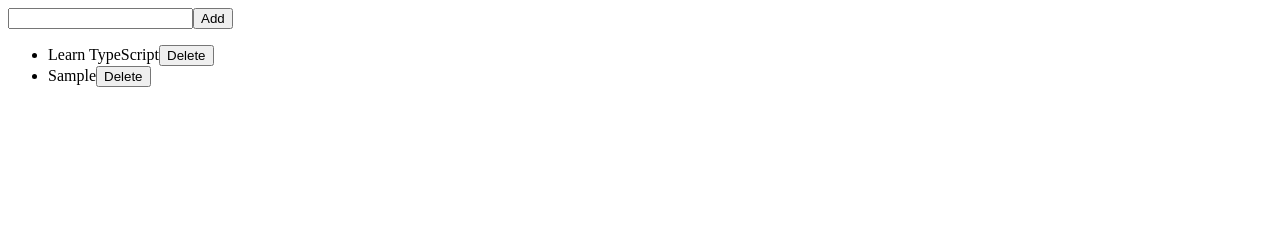
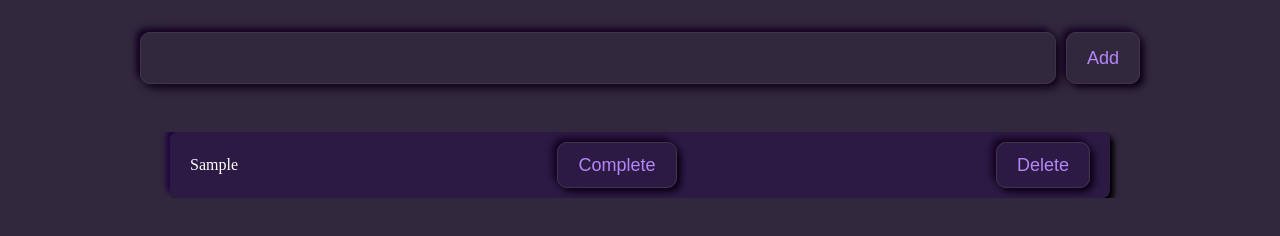
Before and after one commit to joseph0926/pure-todo-list, a website built with webpack: page src/index.html in a window 1280 px wide. Both pictures are taken after typing "Sample" into the empty fields and a click on the button "Add". Built offline with nearby package versions, Linux system fonts and the light colour scheme.

Commit message:
#3 add, delete, complete Todo 기능 추가 / 스타일링 추가

```diff
--- a/src/components/App.ts
+++ b/src/components/App.ts
@@ -5,10 +5,12 @@ import { AddTodoForm } from '@/components/todo/AddTodoForm';
 export const App = (
   todos: Todo[],
   onAdd: (task: string) => void,
-  onDelete: (id: number) => void
+  onDelete: (id: number) => void,
+  toggleComplete: (id: number) => void,
 ) => {
   const app = document.createElement('div');
-  const todoList = TodoList(todos, onDelete);
+  app.classList.add('app');
+  const todoList = TodoList(todos, onDelete, toggleComplete);
   const addTodoForm = AddTodoForm(onAdd);
 
   app.appendChild(addTodoForm);
--- a/src/components/todo/AddTodoForm.ts
+++ b/src/components/todo/AddTodoForm.ts
@@ -1,15 +1,18 @@
 export const AddTodoForm = (onAdd: (task: string) => void) => {
   const form = document.createElement('form');
+  form.classList.add('add-todo');
+
   const input = document.createElement('input');
+
   const addButton = document.createElement('button');
+  addButton.textContent = 'Add';
 
-  addButton.textContent = 'Add';
   form.appendChild(input);
   form.appendChild(addButton);
 
   form.onsubmit = (e) => {
     e.preventDefault();
-    if (!input.value.trim()) {return;}
+    if (!input.value.trim()) return;
     onAdd(input.value);
     input.value = '';
   };
--- a/src/components/todo/TodoItem.ts
+++ b/src/components/todo/TodoItem.ts
@@ -1,11 +1,27 @@
 import { Todo } from '@/types/todo';
 
-export const TodoItem = (todo: Todo, onDelete: (id: number) => void) => {
+export const TodoItem = (
+  todo: Todo,
+  onDelete: (id: number) => void,
+  onToggleComplete: (id: number) => void,
+) => {
   const item = document.createElement('li');
+  item.classList.add('todo-item');
   item.textContent = todo.task;
+
+  if (todo.completed) {
+    item.style.textDecoration = 'line-through';
+  }
+
   const deleteButton = document.createElement('button');
   deleteButton.textContent = 'Delete';
   deleteButton.onclick = () => onDelete(todo.id);
+
+  const completeButton = document.createElement('button');
+  completeButton.textContent = 'Complete';
+  completeButton.onclick = () => onToggleComplete(todo.id);
+
+  item.appendChild(completeButton);
   item.appendChild(deleteButton);
 
   return item;
--- a/src/components/todo/TodoList.ts
+++ b/src/components/todo/TodoList.ts
@@ -1,10 +1,15 @@
 import { Todo } from '@/types/todo';
 import { TodoItem } from '@/components/todo/TodoItem';
 
-export const TodoList = (todos: Todo[], onDelete: (id: number) => void) => {
+export const TodoList = (
+  todos: Todo[],
+  onDelete: (id: number) => void,
+  toggleComplete: (id: number) => void,
+) => {
   const list = document.createElement('ul');
+  list.classList.add('todo-list');
   todos.forEach((todo) => {
-    const todoItem = TodoItem(todo, onDelete);
+    const todoItem = TodoItem(todo, onDelete, toggleComplete);
     list.appendChild(todoItem);
   });
 
--- /dev/null
+++ b/src/features/todo.ts
@@ -0,0 +1,20 @@
+import { Todo } from '@/types/todo';
+
+let todos: Todo[] = [];
+
+export const getTodos = () => todos;
+
+export const onAdd = (task: string) => {
+  const newTodo: Todo = { id: Date.now(), task, completed: false };
+  todos = [...todos, newTodo];
+};
+
+export const onDelete = (id: number) => {
+  todos = todos.filter((todo) => todo.id !== id);
+};
+
+export const toggleComplete = (id: number) => {
+  todos = todos.map((todo) =>
+    todo.id === id ? { ...todo, completed: !todo.completed } : todo,
+  );
+};
--- a/src/index.html
+++ b/src/index.html
@@ -3,6 +3,7 @@
   <head>
     <meta charset="UTF-8" />
     <meta name="viewport" content="width=device-width, initial-scale=1.0" />
+    <link rel="stylesheet" href="style.css" />
     <title>NHN-Injeinc-TodoList</title>
   </head>
   <body>
--- a/src/index.ts
+++ b/src/index.ts
@@ -1,27 +1,36 @@
 import { App } from '@/components/App';
-import { Todo } from '@/types/todo';
+import {
+  getTodos,
+  onAdd as onAddTodo,
+  onDelete as onDeleteTodo,
+  toggleComplete as toggleCompleteTodo,
+} from '@/features/todo';
 
-let todos: Todo[] = [{ id: 1, task: 'Learn TypeScript', completed: false }];
+const render = () => {
+  const root = document.getElementById('root');
+  if (!root) return;
+
+  root.innerHTML = '';
+
+  const todos = getTodos();
+  const appElement = App(todos, onAdd, onDelete, toggleComplete);
+
+  root.appendChild(appElement);
+};
 
 const onAdd = (task: string) => {
-  const newTodo: Todo = { id: Date.now(), task, completed: false };
-  todos = [...todos, newTodo];
+  onAddTodo(task);
   render();
 };
 
 const onDelete = (id: number) => {
-  todos = todos.filter((todo) => todo.id !== id);
+  onDeleteTodo(id);
   render();
 };
 
-const render = () => {
-  const root = document.getElementById('root');
-  if (!root) {return;}
-
-  root.innerHTML = '';
-
-  const appElement = App(todos, onAdd, onDelete);
-  root.appendChild(appElement);
+const toggleComplete = (id: number) => {
+  toggleCompleteTodo(id);
+  render();
 };
 
 document.addEventListener('DOMContentLoaded', render);
--- /dev/null
+++ b/src/style.css
@@ -0,0 +1,215 @@
+:root {
+  --bg: #32283e;
+  --text: #fff;
+  --border-color: #3d3746;
+  --border-hover: #430c94;
+  --btn-color: #b486f8;
+  --shadow1: #160122;
+  --shadow2: #0c0015;
+}
+
+* {
+  box-sizing: border-box;
+  padding: 0;
+  margin: 0;
+  font-size: 16px;
+  line-height: 24px;
+  font-synthesis: none;
+  text-rendering: optimizeLegibility;
+  -webkit-font-smoothing: antialiased;
+  -moz-osx-font-smoothing: grayscale;
+  -webkit-text-size-adjust: 100%;
+}
+
+html {
+  scroll-behavior: smooth;
+}
+
+body {
+  margin: 0;
+  display: flex;
+  background-color: var(--bg);
+  color: var(--text);
+  min-width: 320px;
+  min-height: 100vh;
+  overflow-x: hidden;
+}
+
+ul {
+  list-style: none;
+}
+a {
+  text-decoration: none;
+}
+
+#root {
+  max-width: 1280px;
+  width: 100%;
+  margin: 0 auto;
+  padding: 2rem;
+  text-align: center;
+}
+
+.add-todo-form {
+  width: 100%;
+}
+
+.app {
+  display: flex;
+  align-items: center;
+  justify-content: center;
+  flex-direction: column;
+  gap: 1rem;
+
+  @media (min-width: 480px) {
+    gap: 2rem;
+  }
+}
+
+button {
+  font-size: large;
+  margin-left: 10px;
+  padding: 10px 20px;
+  outline: none;
+  border: none;
+  border: 1px solid var(--border-color);
+  background: none;
+  color: var(--btn-color);
+  border-radius: 10px;
+  transition: 0.4s;
+  box-shadow:
+    -4px -4px 7px var(--shadow1),
+    4px 4px 7px var(--shadow2);
+  cursor: pointer;
+  &:active {
+    scale: 0.9;
+  }
+  &:hover {
+    border: 1px solid var(--border-hover);
+    background: var(--bg);
+    color: var(--text);
+  }
+}
+
+.add-todo {
+  max-width: 1000px;
+  width: 100%;
+  display: flex;
+  justify-content: space-between;
+  input {
+    flex: 1;
+    color: var(--text);
+    outline: none;
+    padding: 0.8rem 0.6rem;
+    border: 1px solid var(--border-color);
+    background: none;
+    border-radius: 10px;
+    font-size: 16px;
+    letter-spacing: 0.3ch;
+    box-shadow:
+      -4px -4px 6px var(--shadow1),
+      4px 4px 10px var(--shadow2);
+    transition: border 0.4s ease;
+    &:focus {
+      border: 1px solid var(--border-hover);
+    }
+  }
+}
+
+.todo-list {
+  display: flex;
+  align-items: center;
+  justify-content: center;
+  flex-direction: column;
+  margin-top: 1rem;
+  max-width: 1000px;
+  width: 100%;
+  display: flex;
+  flex-direction: column;
+  align-items: center;
+  gap: 1rem;
+  overflow: hidden;
+  padding: 0 20px;
+  position: relative;
+
+  @media (min-width: 860px) {
+    padding: 0 30px;
+  }
+}
+
+.todo-item {
+  background: rgba(37, 13, 74, 0.49);
+  border-radius: 8px;
+  display: flex;
+  justify-content: space-between;
+  align-items: center;
+  padding: 10px 20px;
+  width: 100%;
+  transition: scale 1s ease;
+  box-shadow:
+    -4px -4px 5px #200441,
+    4px 4px 5px #000000;
+  cursor: pointer;
+  position: relative;
+  .feat-btns {
+    position: absolute;
+    right: 0;
+    z-index: 9;
+
+    span {
+      cursor: pointer;
+      user-select: none;
+      background: #00000080;
+      height: 20px;
+      width: 20px;
+      padding: 5px;
+      border-radius: 50%;
+      margin-right: 5px;
+      transition: rotate 1s ease;
+    }
+    &:hover {
+      .delete-btn {
+        rotate: 90deg;
+        transition: 0ms;
+      }
+    }
+  }
+  p {
+    margin-left: 10px;
+    text-transform: capitalize;
+    width: calc(100% - 100px);
+    text-align: left;
+  }
+  &:hover {
+    scale: 1.04;
+    transition: 0ms;
+
+    border-left: 4px solid #49149a;
+    border-right: 4px solid #49149a;
+  }
+}
+
+.completed {
+  opacity: 0.4;
+  position: relative;
+  &::after {
+    content: '';
+    position: absolute;
+    height: 2px;
+    width: 100%;
+    background: #3f3f3f;
+  }
+  &::before {
+    content: 'COMPLETED';
+    position: absolute;
+    width: 100%;
+    display: flex;
+    align-items: center;
+    justify-content: center;
+    font-weight: bold;
+    letter-spacing: 0.3ch;
+    height: 100%;
+    z-index: 1;
+    background: rgba(72, 18, 154, 0.616);
+  }
+}
```
